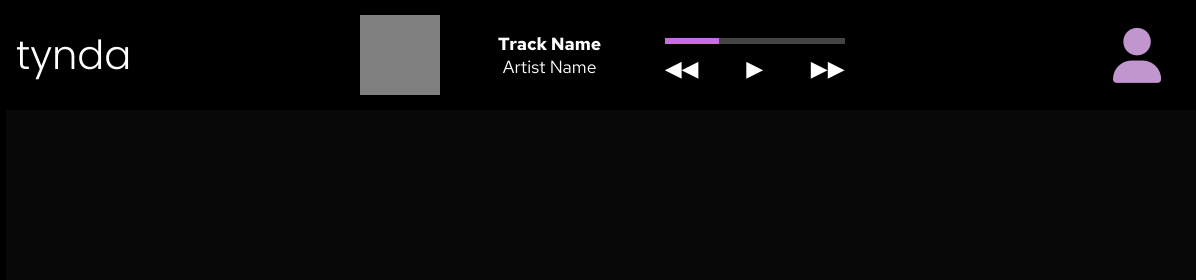
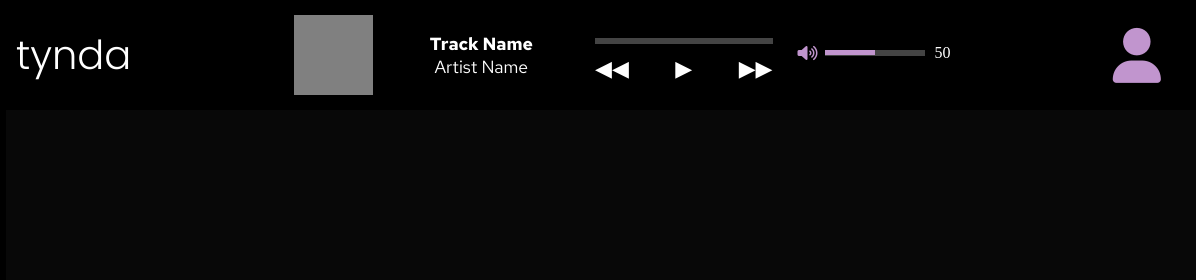
Before and after one commit to tynda-emil/frontend, a plain HTML site: page pages/main.html in a window 1280 px wide. Shown: the top 280 px of the page, 84-1280 px from the left. Drawn offline with Linux system fonts and the light colour scheme.

Commit message:
Добавление регулятора громкости

```diff
--- a/css/styles.css
+++ b/css/styles.css
@@ -1,3 +1,37 @@
+/* Основная полоса прокрутки */
+::-webkit-scrollbar {
+    width: 12px;  /* Ширина полосы прокрутки */
+    height: 12px; /* Высота полосы прокрутки для горизонтальной */
+}
+
+/* Ползунок (thumb) полосы прокрутки */
+::-webkit-scrollbar-thumb {
+    background-color: #C195CE; /* Цвет ползунка */
+    border-radius: 10px; /* Закругленные углы */
+}
+
+/* Когда ползунок в состоянии hover */
+::-webkit-scrollbar-thumb:hover {
+    background-color: #ab82b7; /* Цвет ползунка при наведении */
+}
+
+/* Полоса прокрутки на фоне */
+::-webkit-scrollbar-track {
+    background-color: #333; /* Очень темный серый фон */
+    border-radius: 10px; /* Закругленные углы фона */
+}
+
+/* Для горизонтальной полосы прокрутки */
+::-webkit-scrollbar-horizontal {
+    height: 12px;
+}
+
+::-webkit-scrollbar-thumb-horizontal {
+    background-color: #C195CE;
+    border-radius: 10px;
+}
+
+
 * {
     margin: 0;
     padding: 0;
@@ -33,7 +67,7 @@ header {
     align-items: center;
     margin-left: auto;
     margin-right: 25px;
-    width: 500px;
+    width: 38%;
 }
 .album-cover {
     width: 80px; /* Увеличенный размер */
@@ -67,9 +101,9 @@ header {
     margin-bottom: 5px;
 }
 .progress {
-    width: 30%;
+    width: 0%;
     height: 100%;
-    background-color: #cb6ce6;
+    background-color: #C195CE;
 }
 .controls {
     display: flex;
@@ -88,6 +122,67 @@ header {
 .controls button:hover {
     transform: scale(1.2);
 }
+
+.fa-volume-high{
+	color:#C195CE;
+	margin-right: 7px;
+}
+
+.volume-control {
+            margin-top: -5px;
+            display: flex;
+            align-items: center;
+        }
+        .volume-control input {
+            width: 100px;
+            margin-right: 10px;
+        }
+        input[type="range"] {
+			overflow: hidden;
+			-webkit-appearance: none;
+            width: 100px;
+            height: 6px;
+            background-color: #444;
+        }
+
+        input[type="range"]::-webkit-slider-runnable-track {
+            height: 6px;
+            -webkit-appearance: none;
+            background-color: #444;
+			margin-top: -1px;
+        }
+
+        input[type="range"]::-webkit-slider-thumb {
+            width: 10px;
+            height: 10px;
+            -webkit-appearance: none;
+            background-color: transparent;
+            cursor: pointer;
+            border-radius: 50%;
+            transition: background-color 0.2s ease;
+        }
+
+        input[type="range"]::-moz-range-track {
+            background-color: #444;
+        }
+
+
+        input[type="range"]::-ms-fill-lower {
+            background-color: #C195CE;
+			-webkit-appearance: none;
+        }
+
+        input[type="range"]::-ms-fill-upper {
+            background-color: #444;
+			-webkit-appearance: none;
+        }
+
+        /* Update the progress color dynamically */
+        input[type="range"]::-webkit-slider-runnable-track {
+			-webkit-appearance: none;
+            background: linear-gradient(to right, #C195CE 0%, #C195CE var(--progress), #444 var(--progress), #444 100%);
+        }
+
 .user-container {
     margin-left: auto;
     display: flex;
--- /dev/null
+++ b/js/playerControl.js
@@ -0,0 +1,38 @@
+const playPauseBtn = document.getElementById('playPauseBtn');
+    const progressBar = document.querySelector('.progress');
+    const volumeControl = document.getElementById('volume');
+    const volumeValue = document.getElementById('volume-value');
+    let isPlaying = false;
+    let currentProgress = 0;
+
+    playPauseBtn.addEventListener('click', () => {
+        if (isPlaying) {
+            playPauseBtn.innerHTML = '&#9654;'; // Play icon
+        } else {
+            playPauseBtn.innerHTML = '&#10074;&#10074;'; // Pause icon
+        }
+        isPlaying = !isPlaying;
+    });
+
+    volumeControl.addEventListener('input', () => {
+        volumeValue.textContent = volumeControl.value;
+    });
+
+    function updateProgress() {
+        if (isPlaying) {
+            currentProgress += 0.5;
+            if (currentProgress > 100) {
+                currentProgress = 0;
+            }
+            progressBar.style.width = currentProgress + '%';
+        }
+    }
+
+    setInterval(updateProgress, 1000);// JavaScript Document
+
+ volumeControl.style.setProperty('--progress', `${(volumeControl.value / volumeControl.max) * 100}%`);
+
+        volumeControl.addEventListener('input', () => {
+            // Update the progress color dynamically as the slider is moved
+            volumeControl.style.setProperty('--progress', `${(volumeControl.value / volumeControl.max) * 100}%`);
+        });
--- a/pages/main.html
+++ b/pages/main.html
@@ -35,6 +35,11 @@
                 <button id="nextBtn">&#9654;&#9654;</button>
             </div>
         </div>
+    </div>
+		<div class="volume-control">
+        <i class="fa-solid fa-volume-high"></i>
+        <input type="range" id="volume" min="0" max="100" value="50">
+        <span id="volume-value">50</span>
     </div>
     <div class="user-container">
         <a href="#"><i class="fa-solid fa-user"></i></a>
@@ -76,9 +81,8 @@
 
         <!-- Основной контент -->
         <main>
-
         </main>
     </div>
-
+	<script src="../js/playerControl.js"></script>
 </body>
 </html>
```
